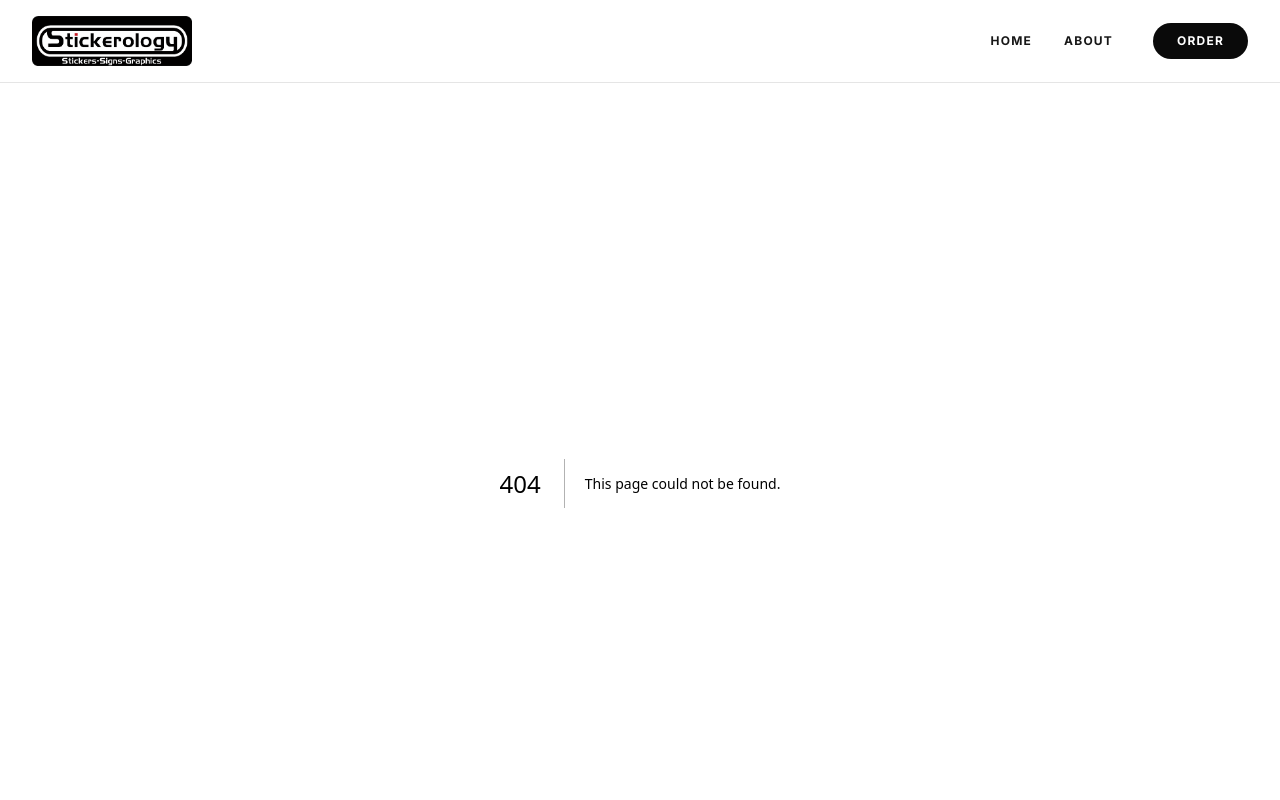
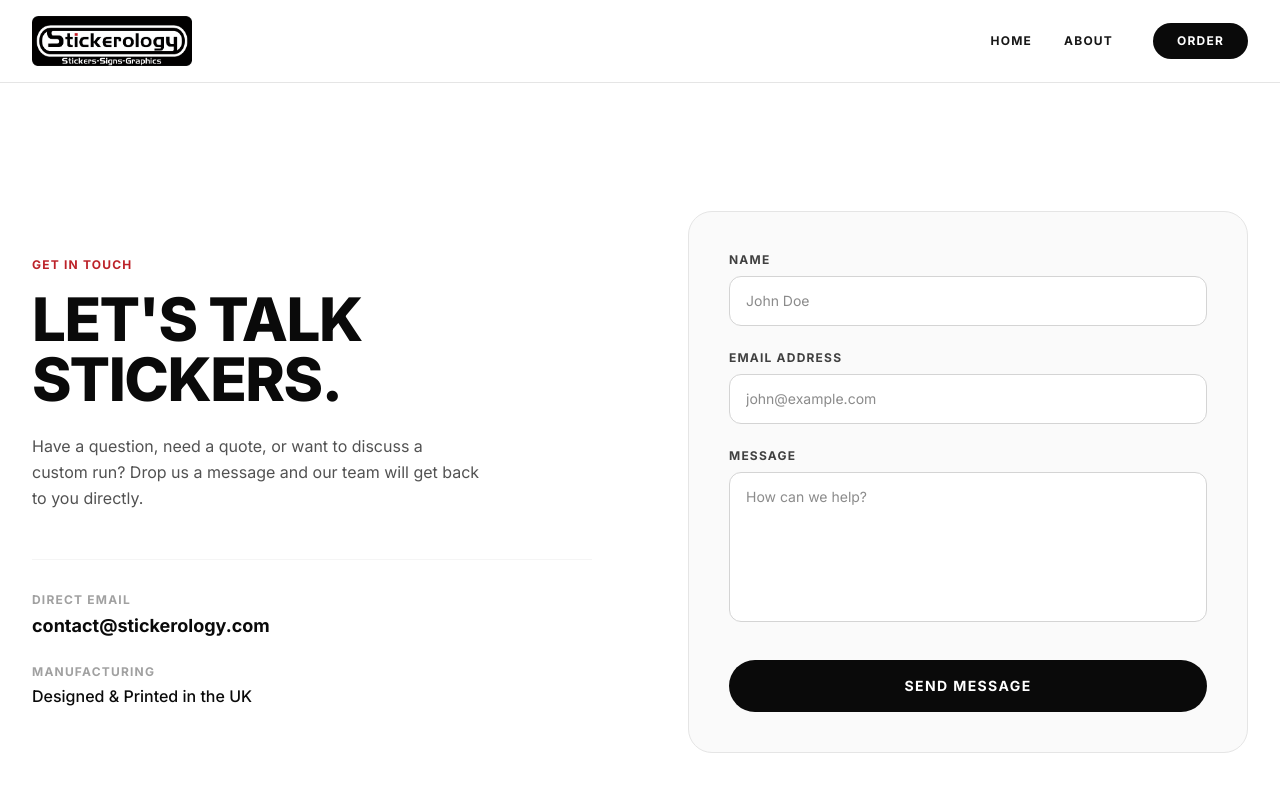
Before and after one commit to cleanwebsitesuk/stickerology, a Next.js app: page /contact in a window 1280 px wide. Before the commit this address had no page. Shown: the top 800 px of the page. Built offline with nearby package versions, Linux system fonts and the light colour scheme.

Commit message:
Create page.tsx

```diff
--- /dev/null
+++ b/app/contact/page.tsx
@@ -0,0 +1,99 @@
+import { Inter } from "next/font/google";
+
+const inter = Inter({
+  subsets: ["latin"],
+  display: "swap",
+});
+
+export default function Contact() {
+  return (
+    <main className={`${inter.className} min-h-screen bg-white selection:bg-[#BC2229] selection:text-white`}>
+
+      <section className="mx-auto max-w-7xl px-6 py-20 md:py-32 lg:px-8">
+        <div className="grid gap-16 lg:grid-cols-2 lg:gap-24">
+
+          {/* LEFT COLUMN: Clean, direct copy */}
+          <div className="flex flex-col justify-center">
+            <p className="text-xs font-bold uppercase tracking-widest text-[#BC2229]">
+              Get In Touch
+            </p>
+            <h1 className="mt-4 text-4xl font-extrabold uppercase tracking-tight text-neutral-950 md:text-5xl lg:text-6xl">
+              Let's Talk <br /> Stickers.
+            </h1>
+            <p className="mt-6 max-w-md text-base leading-relaxed text-neutral-600">
+              Have a question, need a quote, or want to discuss a custom run? Drop us a message and our team will get back to you directly.
+            </p>
+
+            <div className="mt-12 space-y-6 border-t border-neutral-100 pt-8">
+              <div>
+                <h3 className="text-xs font-bold uppercase tracking-widest text-neutral-400">Direct Email</h3>
+                <a href="mailto:contact@stickerology.com" className="mt-1 block text-lg font-bold text-neutral-950 transition-colors hover:text-[#BC2229]">
+                  contact@stickerology.com
+                </a>
+              </div>
+              <div>
+                <h3 className="text-xs font-bold uppercase tracking-widest text-neutral-400">Manufacturing</h3>
+                <p className="mt-1 text-base font-medium text-neutral-950">
+                  Designed & Printed in the UK
+                </p>
+              </div>
+            </div>
+          </div>
+
+          {/* RIGHT COLUMN: Ultra-simple form */}
+          <div className="flex flex-col justify-center">
+            <div className="rounded-3xl border border-neutral-200 bg-neutral-50 p-6 sm:p-10">
+              <form className="space-y-6">
+
+                <div>
+                  <label htmlFor="name" className="mb-2 block text-xs font-bold uppercase tracking-widest text-neutral-700">Name</label>
+                  <input
+                    type="text"
+                    id="name"
+                    required
+                    className="w-full rounded-xl border border-neutral-300 bg-white px-4 py-3.5 text-sm text-neutral-900 transition-all outline-none focus:border-[#BC2229] focus:ring-1 focus:ring-[#BC2229]"
+                    placeholder="John Doe"
+                  />
+                </div>
+
+                <div>
+                  <label htmlFor="email" className="mb-2 block text-xs font-bold uppercase tracking-widest text-neutral-700">Email Address</label>
+                  <input
+                    type="email"
+                    id="email"
+                    required
+                    className="w-full rounded-xl border border-neutral-300 bg-white px-4 py-3.5 text-sm text-neutral-900 transition-all outline-none focus:border-[#BC2229] focus:ring-1 focus:ring-[#BC2229]"
+                    placeholder="john@example.com"
+                  />
+                </div>
+
+                <div>
+                  <label htmlFor="message" className="mb-2 block text-xs font-bold uppercase tracking-widest text-neutral-700">Message</label>
+                  <textarea
+                    id="message"
+                    required
+                    rows={6}
+                    className="w-full rounded-xl border border-neutral-300 bg-white px-4 py-3.5 text-sm text-neutral-900 transition-all outline-none focus:border-[#BC2229] focus:ring-1 focus:ring-[#BC2229] resize-none"
+                    placeholder="How can we help?"
+                  ></textarea>
+                </div>
+
+                <div className="pt-2">
+                  <button
+                    type="submit"
+                    className="w-full rounded-full bg-neutral-950 px-8 py-4 text-sm font-bold uppercase tracking-widest text-white transition-all hover:bg-[#BC2229] hover:shadow-lg"
+                  >
+                    Send Message
+                  </button>
+                </div>
+
+              </form>
+            </div>
+          </div>
+
+        </div>
+      </section>
+
+    </main>
+  );
+}
```
